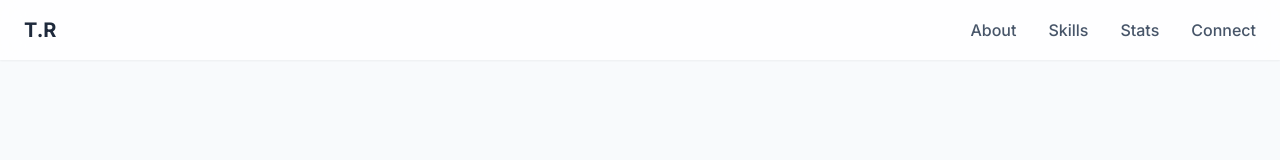
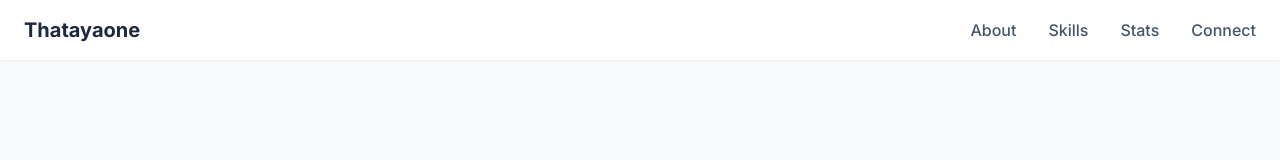
Before and after one commit to thatayaone-nkwe/thatayaone-nkwe.github.io, a plain HTML site: page index.html in a window 1280 px wide. Shown: the top 160 px of the page. Drawn offline with nearby package versions, Linux system fonts and the light colour scheme.

Commit message:
Update index.html

```diff
--- a/index.html
+++ b/index.html
@@ -51,7 +51,7 @@
 
     <header id="header" class="bg-white/80 backdrop-blur-md sticky top-0 z-50 shadow-sm">
         <nav class="container mx-auto px-6 py-4 flex justify-between items-center">
-            <a href="#" class="text-xl font-bold text-slate-800">T.R</a>
+            <a href="https://thatayaone-nkwe.github.io/" class="text-xl font-bold text-slate-800">Thatayaone</a>
             <div class="hidden md:flex items-center space-x-8">
                 <a href="#about" class="nav-link text-slate-600 font-medium">About</a>
                 <a href="#skills" class="nav-link text-slate-600 font-medium">Skills</a>
```
